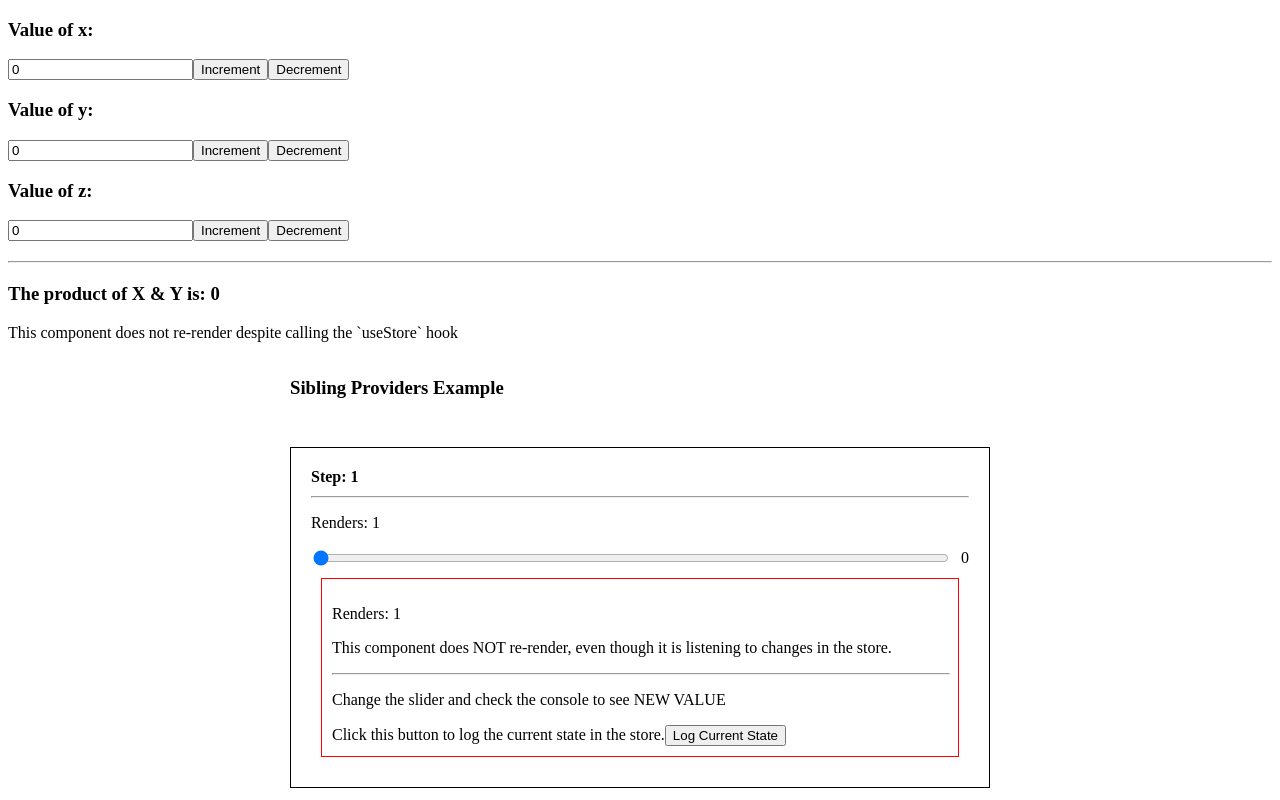
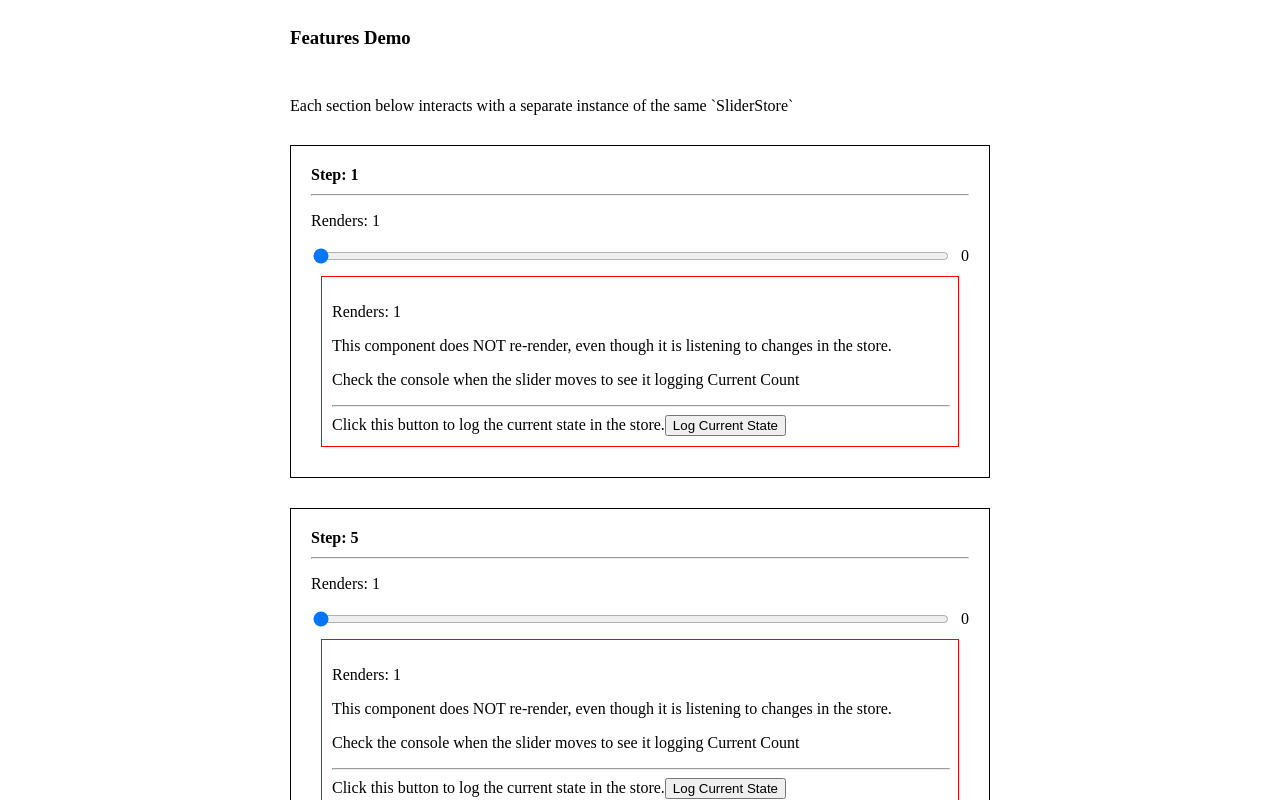
Before and after one commit to ghamadi/react-nimble-store, a React (Vite) app: page / in a window 1280 px wide. Shown: the top 800 px of the page. Built offline with nearby package versions, Linux system fonts and the light colour scheme.

Commit message:
update example

```diff
--- a/src/App.tsx
+++ b/src/App.tsx
@@ -1,95 +1,143 @@
-import { ChangeEvent } from 'react';
-import SiblingProviders from '~/examples/nested-providers';
-import { createStore } from '~/lib/create-store';
+import { ChangeEvent, useCallback, useEffect, useRef } from 'react';
+import { Middleware, StateBuilder, createStore } from '~/lib/create-store';
 
-type K = 'x' | 'y' | 'z';
-interface CountersState {
-  x: number;
-  y: number;
-  z: number;
-  increment: (key: K) => void;
-  decrement: (key: K) => void;
-  set: (key: K, val: number) => void;
+interface SliderStore {
+  count: number;
+  step: number;
+  setCount: (value: number) => void;
 }
 
-const CountersStore = createStore<CountersState>((setState) => ({
-  x: 0,
-  y: 0,
-  z: 0,
-  increment(key: K) {
-    setState((state) => ({ ...state, [key]: state[key] + 1 }));
-  },
+const loggingMiddleware: Middleware<SliderStore> = (set, get) => (input) => {
+  const { count } = get();
+  set(input);
+  console.log(`Middleware log: count changed from ${count} to ${get().count}`);
+};
 
-  decrement(key: K) {
-    setState((state) => ({ ...state, [key]: state[key] - 1 }));
-  },
+const stateBuilder: StateBuilder<SliderStore> = (setState) => ({
+  count: 0,
+  step: 1,
+  setCount(value: number) {
+    setState({ count: value });
+  }
+});
 
-  set(key: K, value: CountersState[K]) {
-    setState((state) => ({ ...state, [key]: value }));
-  }
-}));
+const {
+  Provider: SliderStoreProvider,
+  useStore: useSliderStore,
+  useGetState: useSliderStoreGetState,
+  useSubscribe: useSliderStoreSubscribe
+} = createStore<SliderStore>(stateBuilder, loggingMiddleware);
 
-function CounterInput({ counterKey }: { counterKey: K }) {
-  const { useStore } = CountersStore;
-  const value = useStore((state) => state[counterKey]);
-  const increment = useStore((state) => state.increment);
-  const decrement = useStore((state) => state.decrement);
-  const set = useStore((state) => state.set);
-
-  const inputChangeHandler = (e: ChangeEvent<HTMLInputElement>) => {
-    set(counterKey, +e.target.value);
-  };
-
+export default function App() {
   return (
-    <div>
-      <h3>Value of {counterKey}:</h3>
-      <input value={value} onChange={inputChangeHandler} />
-      <button onClick={() => increment(counterKey)}>Increment</button>
-      <button onClick={() => decrement(counterKey)}>Decrement</button>
+    <div
+      style={{
+        width: '700px',
+        gap: 30,
+        margin: 'auto',
+        display: 'flex',
+        flexDirection: 'column'
+      }}
+    >
+      <h3>Features Demo</h3>
+      <span>Each section below interacts with a separate instance of the same `SliderStore`</span>
+      <ViteIconsSlider step={1} />
+      <ViteIconsSlider step={5} />
+      <ViteIconsSlider step={10} />
     </div>
   );
 }
 
-function DisplaySum() {
-  const { useStore } = CountersStore;
-  const { x, y } = useStore(
-    ({ x, y }) => ({ x, y }),
-    // equality checker
-    (arg1, arg2) => JSON.stringify(arg1) === JSON.stringify(arg2)
+// The store instance is reusable thanks to the reusability of its Provider
+function ViteIconsSlider(props: { step: number }) {
+  return (
+    <SliderStoreProvider
+      value={(setState, getState) => ({
+        ...stateBuilder(setState, getState),
+        step: props.step
+      })}
+    >
+      <div style={{ border: '1px solid', padding: 20 }}>
+        <h4 style={{ margin: '0px 0 10px 0' }}> Step: {props.step} </h4>
+        <hr />
+        <Slider />
+        <DisplayedIcons />
+        <div style={{ margin: 10 }}>
+          <NonReactiveConsumer />
+        </div>
+      </div>
+    </SliderStoreProvider>
+  );
+}
+
+function DisplayedIcons() {
+  const count = useSliderStore((state) => state.count);
+
+  return (
+    <div style={{ display: 'flex', flexWrap: 'wrap' }}>
+      {[...Array(count).keys()].map((i) => {
+        return <img key={i} src="/vite.svg" alt="" />;
+      })}
+    </div>
+  );
+}
+
+function Slider() {
+  const step = useSliderStore((state) => state.step);
+  const count = useSliderStore((state) => state.count);
+  const setCount = useSliderStore((state) => state.setCount);
+
+  const renderRef = useRef(0);
+
+  const handleSliderChange = useCallback(
+    (event: ChangeEvent<HTMLInputElement>) => {
+      const value = +event.target.value;
+      setCount(value);
+    },
+    [setCount]
   );
 
-  // the type of the selected value is automatically inferred when `options.store` is provided
-  return <h3>The product of X & Y is: {x * y}</h3>;
+  return (
+    <>
+      <p>Renders: {++renderRef.current}</p>
+      <div style={{ display: 'flex', gap: '10px', alignItems: 'center' }}>
+        <input
+          type="range"
+          step={step}
+          min="0"
+          max="50"
+          value={count}
+          onChange={handleSliderChange}
+          style={{ flex: 1 }}
+        />
+        <span>{count}</span>
+      </div>
+    </>
+  );
 }
 
-function ConsumerThatDoesNotReact() {
-  CountersStore.useStore((_state) => null);
+function NonReactiveConsumer() {
+  // If no selector is passed, any change in the store is detected
+  const subscribe = useSliderStoreSubscribe((state) => state.count);
 
-  return <p>This component does not re-render despite calling the `useStore` hook</p>;
-}
+  useEffect(() => {
+    // Subscribe to changes and return the unsubscribe callback to clean up on unmount
+    return subscribe((newValue) => console.log('Current Count:', newValue));
+  }, [subscribe]);
 
-export default function App() {
+  const getState = useSliderStoreGetState();
+
+  const renderRef = useRef(0);
+
   return (
-    // The `Provider` does not take props besides `children`
-    <CountersStore.Provider>
-      {/* Only renders when X changes*/}
-      <CounterInput counterKey="x" />
+    <div style={{ border: '1px solid red', padding: 10 }}>
+      <p>Renders: {++renderRef.current}</p>
+      <p>This component does NOT re-render, even though it is listening to changes in the store.</p>
+      <p>Check the console when the slider moves to see it logging Current Count</p>
+      <hr style={{ width: '100%' }} />
 
-      {/* Only renders when Y changes*/}
-      <CounterInput counterKey="y" />
-
-      {/* Only renders when Z changes*/}
-      <CounterInput counterKey="z" />
-
-      <hr style={{ margin: '20px 0' }} />
-
-      {/* Only renders when X or Y change */}
-      <DisplaySum />
-
-      {/* Does not react to changes in the store */}
-      <ConsumerThatDoesNotReact />
-
-      <SiblingProviders />
-    </CountersStore.Provider>
+      <span>Click this button to log the current state in the store.</span>
+      <button onClick={() => console.log(getState())}>Log Current State</button>
+    </div>
   );
 }
--- a/src/examples/nested-providers/index.tsx
+++ /dev/null
@@ -1,153 +0,0 @@
-import { ChangeEvent, useCallback, useEffect, useRef } from 'react';
-import { createStore } from '~/lib/create-store';
-
-interface Store {
-  count: number;
-  step: number;
-  setCount: (value: number) => void;
-}
-
-const SliderStore = createStore<Store>(
-  (setState) => ({
-    count: 0,
-    step: 1,
-    setCount(value: number) {
-      setState({ count: value });
-    }
-  }),
-  (set, get) => (input) => {
-    console.log('Preparing to change');
-    console.log('Current value:', get());
-    set(input);
-    console.log('State changed');
-    console.log('Current value:', get());
-  }
-);
-
-export default function SiblingProviders() {
-  return (
-    <div
-      style={{
-        width: '700px',
-        gap: 30,
-        margin: 'auto',
-        display: 'flex',
-        flexDirection: 'column'
-      }}
-    >
-      <h3>Sibling Providers Example</h3>
-      <SliderConfigProvider step={1} />
-      <SliderConfigProvider step={5} />
-      <SliderConfigProvider step={10} />
-    </div>
-  );
-}
-
-function SliderConfigProvider(props: { step: number }) {
-  return (
-    <SliderStore.Provider
-      value={(setState) => ({
-        count: 0,
-        step: props.step,
-        setCount(value) {
-          setState({ count: value });
-        }
-      })}
-    >
-      <div style={{ border: '1px solid', padding: 20 }}>
-        <SliderWrapper />
-        <DisplayedIcons />
-        <div style={{ margin: 10 }}>
-          <NonReactiveConsumer />
-        </div>
-      </div>
-    </SliderStore.Provider>
-  );
-}
-
-function SliderWrapper() {
-  const step = SliderStore.useStore((state) => state.step);
-
-  return (
-    <div>
-      <h4 style={{ margin: '0px 0 10px 0' }}> Step: {step} </h4>
-      <hr />
-      <Slider />
-    </div>
-  );
-}
-
-function DisplayedIcons() {
-  const count = SliderStore.useStore((state) => state.count);
-
-  return (
-    <div style={{ display: 'flex', flexWrap: 'wrap' }}>
-      {[...Array(count).keys()].map((i) => {
-        return <img key={i} src="/vite.svg" alt="" />;
-      })}
-    </div>
-  );
-}
-
-function Slider() {
-  const step = SliderStore.useStore((state) => state.step);
-  const count = SliderStore.useStore((state) => state.count);
-  const setCount = SliderStore.useStore((state) => state.setCount);
-
-  const renderRef = useRef(0);
-
-  const handleSliderChange = useCallback(
-    (event: ChangeEvent<HTMLInputElement>) => {
-      const value = +event.target.value;
-      setCount(value);
-    },
-    [setCount]
-  );
-
-  return (
-    <>
-      <p>Renders: {++renderRef.current}</p>
-      <div style={{ display: 'flex', gap: '10px', alignItems: 'center' }}>
-        <input
-          type="range"
-          step={step}
-          min="0"
-          max="50"
-          value={count}
-          onChange={handleSliderChange}
-          style={{ flex: 1 }}
-        />
-        <span>{count}</span>
-      </div>
-    </>
-  );
-}
-
-function NonReactiveConsumer() {
-  // When called, subscribes to changes in the store based on the provided selector & predicate
-  // If no selector is passed, any change in the store is detected
-  const subscribe = SliderStore.useSubscribe((state) => state.count);
-
-  useEffect(() => {
-    // Subscribe to changes and return the unsubscribe callback to clean up on unmount
-    return subscribe((newValue) => console.log('NEW VALUE', newValue));
-  }, [subscribe]);
-
-  // A function that returns the current state in the store
-  const getState = SliderStore.useGetState();
-
-  const renderRef = useRef(0);
-
-  return (
-    <div style={{ border: '1px solid red', padding: 10 }}>
-      <p>Renders: {++renderRef.current}</p>
-      <p>This component does NOT re-render, even though it is listening to changes in the store.</p>
-      <hr style={{ width: '100%' }} />
-
-      <p>Change the slider and check the console to see NEW VALUE</p>
-
-      <span>Click this button to log the current state in the store.</span>
-      <button onClick={() => console.log(getState())}>Log Current State</button>
-    </div>
-  );
-}
```
